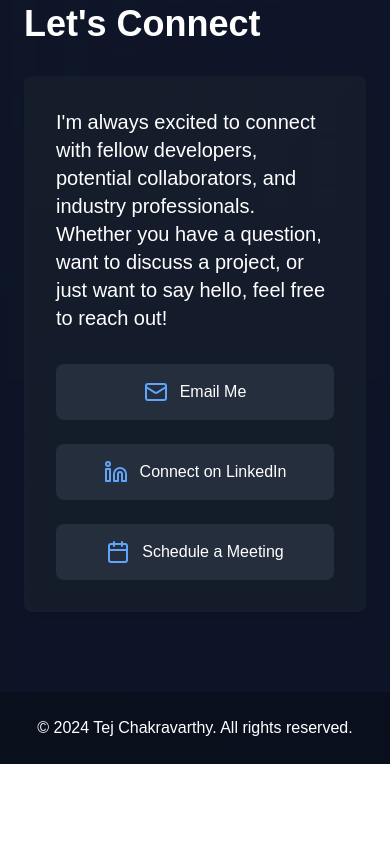
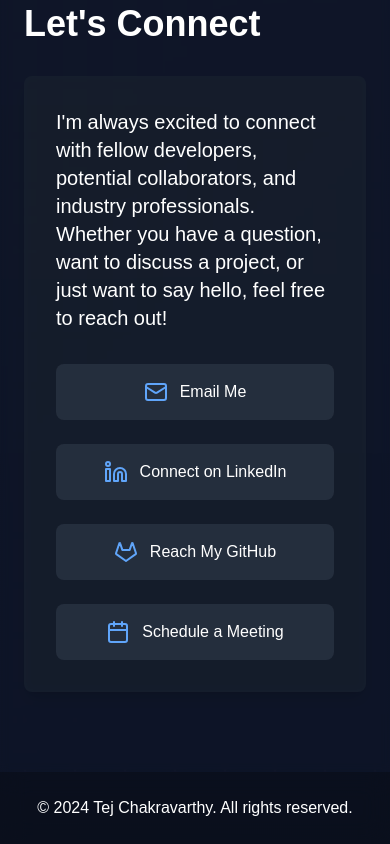
Before and after one commit to Tejchak/Tej-Website, a Next.js app: page / in a window 390 px wide. Shown: the part 3504-4348 px from the top of the page. Before the commit the page ends 4268 px from the top, so only its background shows below. Built offline with nearby package versions, Linux system fonts and the light colour scheme.

Commit message:
Added github to contact section

```diff
--- a/src/components/Portfolio.tsx
+++ b/src/components/Portfolio.tsx
@@ -363,7 +363,7 @@ export default function Portfolio() {
                         and industry professionals. Whether you have a question, want to discuss a project,
                         or just want to say hello, feel free to reach out!
                       </p>
-                      <div className="grid grid-cols-1 md:grid-cols-3 gap-6">
+                      <div className="grid grid-cols-1 md:grid-cols-4 gap-6">
                         <motion.a
                           href="mailto:tejchak04@gmail.com"
                           target="_blank"
@@ -391,6 +391,19 @@ export default function Portfolio() {
                         </motion.a>
 
                         <motion.a
+                          href="https://github.com/Tejchak"
+                          target="_blank"
+                          rel="noopener noreferrer"
+                          className="flex items-center justify-center gap-3 bg-gray-700/50 hover:bg-gray-600/50
+                            transition-colors p-4 rounded-lg group"
+                          whileHover={{ scale: 1.02 }}
+                          whileTap={{ scale: 0.98 }}
+                        >
+                          <GitHub className="text-blue-400 group-hover:text-blue-300" />
+                          <span>Reach My GitHub</span>
+                        </motion.a>
+
+                        <motion.a
                           href="https://outlook.office.com/bookwithme/user/c74682626214455abcbf8db28ad004f9@northeastern.edu?anonymous&ep=plink"
                           target="_blank"
                           rel="noopener noreferrer"
@@ -409,22 +422,24 @@ export default function Portfolio() {
               </section>
 
               <footer className="bg-black/40 backdrop-blur-md text-center py-6">
-                <p>&copy; 2024 Tej Chakravarthy. All rights reserved.</p>
+                <div className="flex flex-col items-center gap-4">
+                  <p>&copy; 2024 Tej Chakravarthy. All rights reserved.</p>
+                </div>
               </footer>
 
+              {/* Always show button but change direction based on section */}
               <motion.div
                 initial={{ opacity: 0 }}
                 animate={{ opacity: 1 }}
-                transition={{ duration: 1, delay: 1 }}
                 className="fixed bottom-8 right-8 z-50"
               >
                 <motion.button
-                  onClick={() => scrollToSection('home')}
+                  onClick={() => scrollToSection(activeSection === 'home' ? 'experience' : 'home')}
                   className="bg-blue-500 text-white p-3 rounded-full shadow-lg hover:bg-blue-600 transition-colors"
                   whileHover={{ scale: 1.1 }}
                   whileTap={{ scale: 0.9 }}
                 >
-                  <ChevronDown className="transform rotate-180" />
+                  <ChevronDown className={activeSection === 'home' ? '' : 'transform rotate-180'} />
                 </motion.button>
               </motion.div>
             </motion.div>
```
